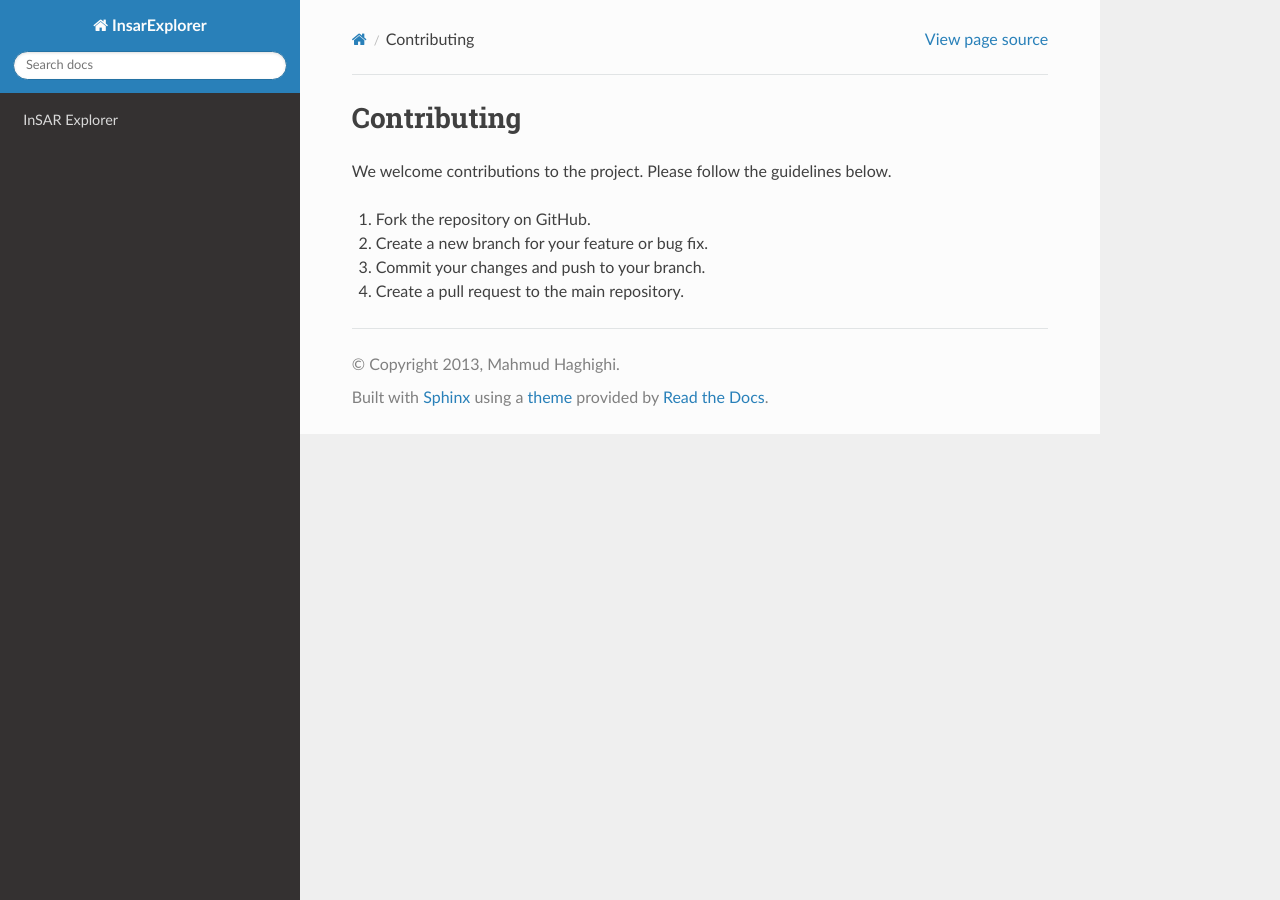
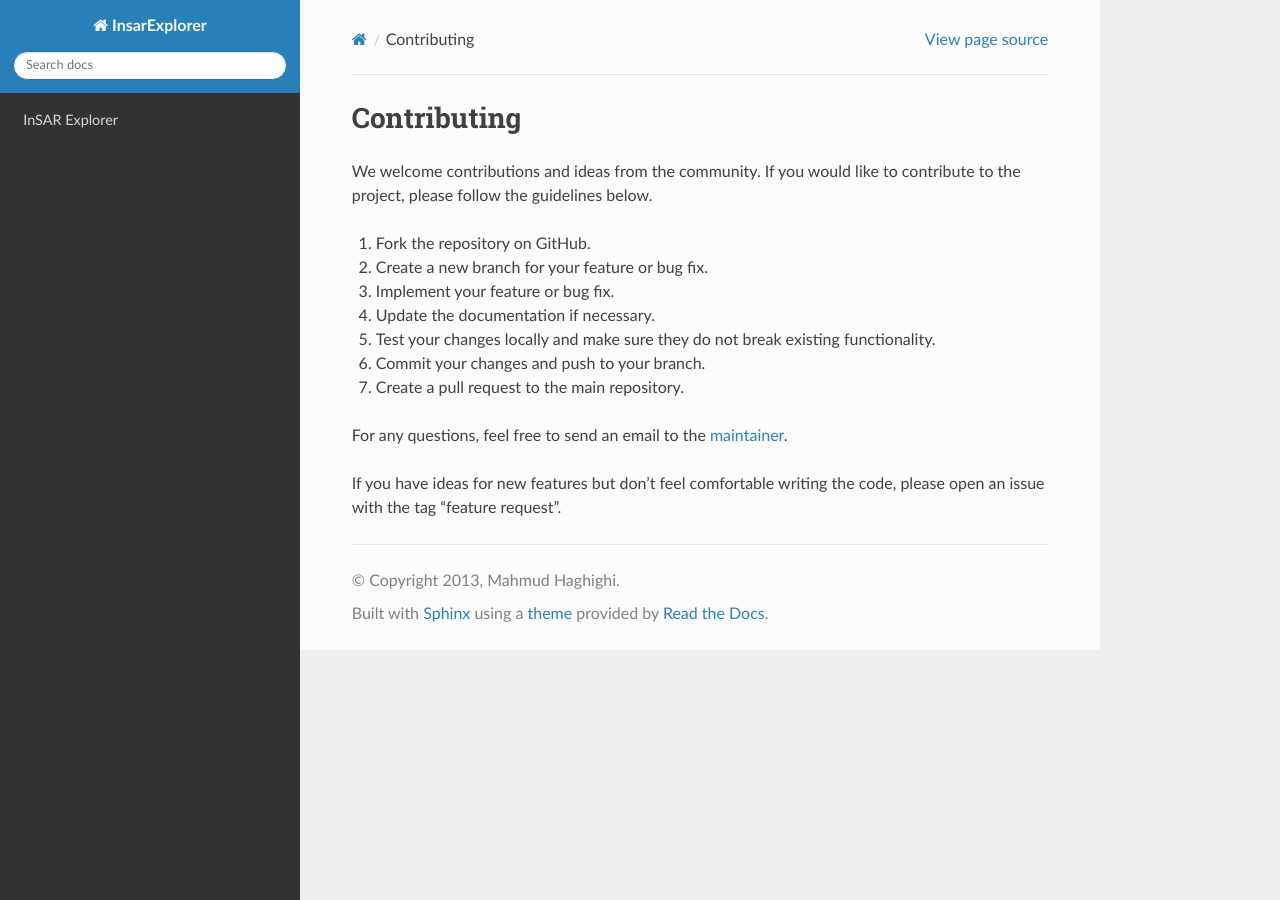
Before and after one commit to luhipi/insar-explorer, a Sphinx documentation site: the page built from help/source/contributing.rst, in a window 1280 px wide. Built offline with Sphinx 7.4.7 and the Read the Docs theme 3.1.0, drawn with Linux system fonts in a browser that asks for light colours; formulas are drawn with MathJax 3.

Commit message:
update contributing guideline

```diff
--- a/help/source/contributing.rst
+++ b/help/source/contributing.rst
@@ -2,9 +2,17 @@
 Contributing
 ************
 
-We welcome contributions to the project. Please follow the guidelines below.
+We welcome contributions and ideas from the community.
+If you would like to contribute to the project, please follow the guidelines below.
 
 1. Fork the repository on GitHub.
 2. Create a new branch for your feature or bug fix.
-3. Commit your changes and push to your branch.
-4. Create a pull request to the main repository.
+3. Implement your feature or bug fix.
+4. Update the documentation if necessary.
+5. Test your changes locally and make sure they do not break existing functionality.
+6. Commit your changes and push to your branch.
+7. Create a pull request to the main repository.
+
+For any questions, feel free to send an email to the `maintainer <authors.html>`_.
+
+If you have ideas for new features but don't feel comfortable writing the code, please open an issue with the tag "feature request".
```
